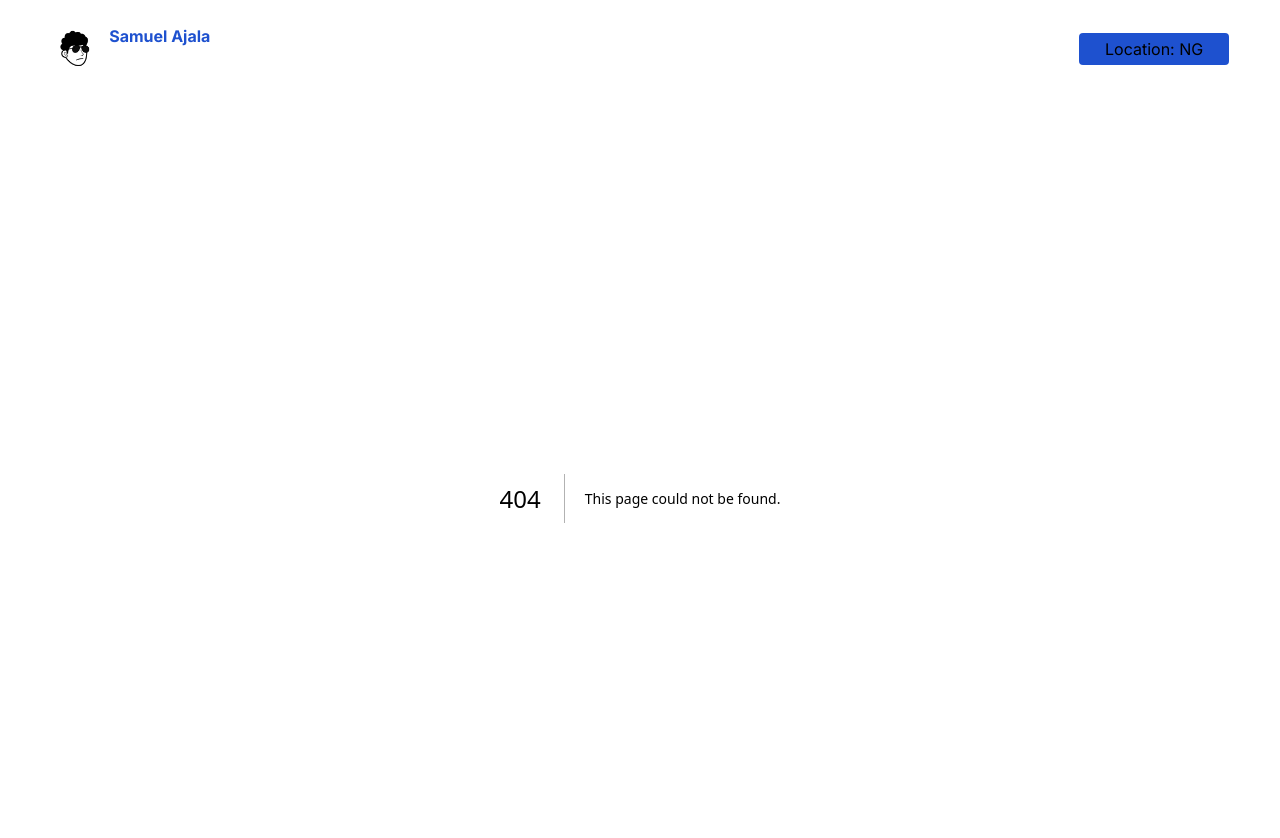
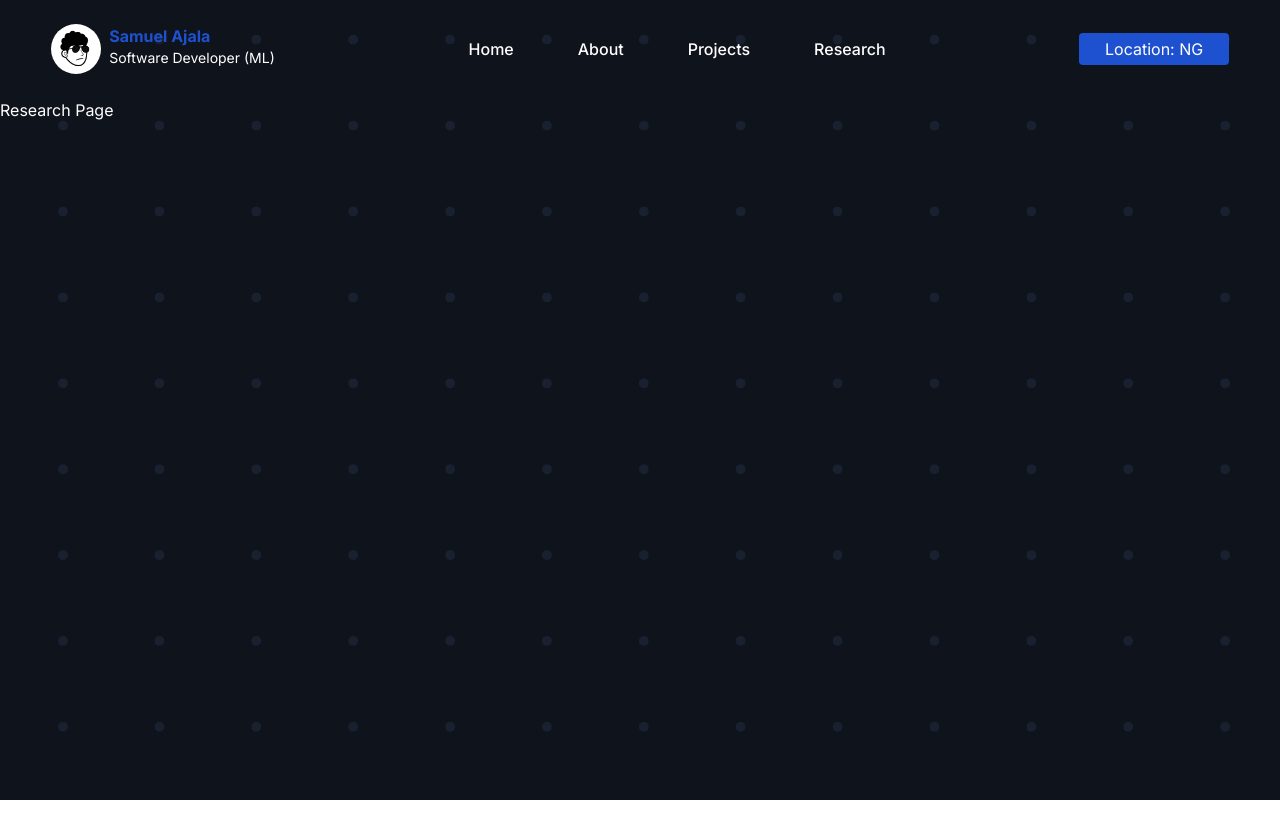
Before and after one commit to samuelajala01/portfolio-v4, a Next.js app: page /research in a window 1280 px wide. Before the commit this address had no page. Shown: the top 838 px of the page. After the commit the page ends 800 px from the top, so only its background shows below. Built offline with nearby package versions, Linux system fonts and the light colour scheme.

Commit message:
change contact to research

```diff
--- a/src/app/contact/page.jsx
+++ /dev/null
@@ -1,20 +0,0 @@
-import SocialBox from "@/components/SocialBox";
-import linkedin from "../../../public/linkedin-icon.png"
-import github from "../../../public/github-icon.png"
-
-
-const Contact = () => {
-    return ( <section className="mx-[6vw] lg::mx-[4vw] text-center">
-       <h1 className="text-4xl my-8">Reach Out</h1>
-       <div className="block sm:flex sm:justify-around">
-
-        <SocialBox name="Twitter" social_link="https://twitter.com/samuelajala01" img_link={linkedin}/>
-        <SocialBox name="LinkedIn" social_link="https://linkedin.com/in/samuelajala01" img_link={linkedin}/>
-        <SocialBox name="Github" social_link="https://github.com/samuelajala01" img_link={github}/>
-
-        </div>
-       </section>
-       )
-}
-
-export default Contact;
--- /dev/null
+++ b/src/app/research/page.jsx
@@ -0,0 +1,5 @@
+const Research = () => {
+    return ( <><h1>Research Page</h1></> );
+}
+
+export default Research;
--- a/src/components/Navbar.jsx
+++ b/src/components/Navbar.jsx
@@ -49,8 +49,8 @@ const Navbar = () => {
             </Link>
           </li>
           <li className="mx-[2.5vw]">
-            <Link href="/contact" className="text-white font-medium hover:text-blue-600">
-              Reach me
+            <Link href="/research" className="text-white font-medium hover:text-blue-600">
+              Research
             </Link>
           </li>
         </ul>
@@ -88,8 +88,8 @@ const Navbar = () => {
             </Link>
           </li>
           <li className="mb-4">
-            <Link href="/contact" className="text-white font-medium hover:text-blue-600" onClick={toggleMenu}>
-              Reach me
+            <Link href="/research" className="text-white font-medium hover:text-blue-600" onClick={toggleMenu}>
+              Research
             </Link>
           </li>
         </ul>
```
